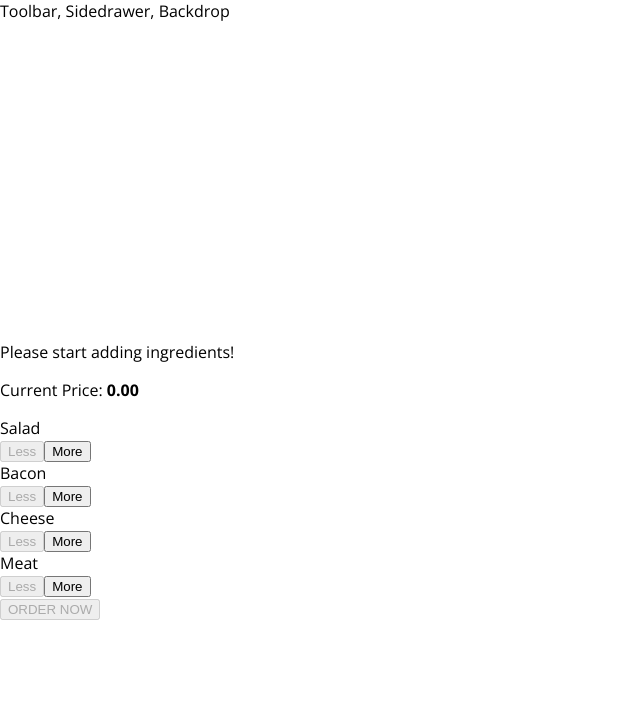
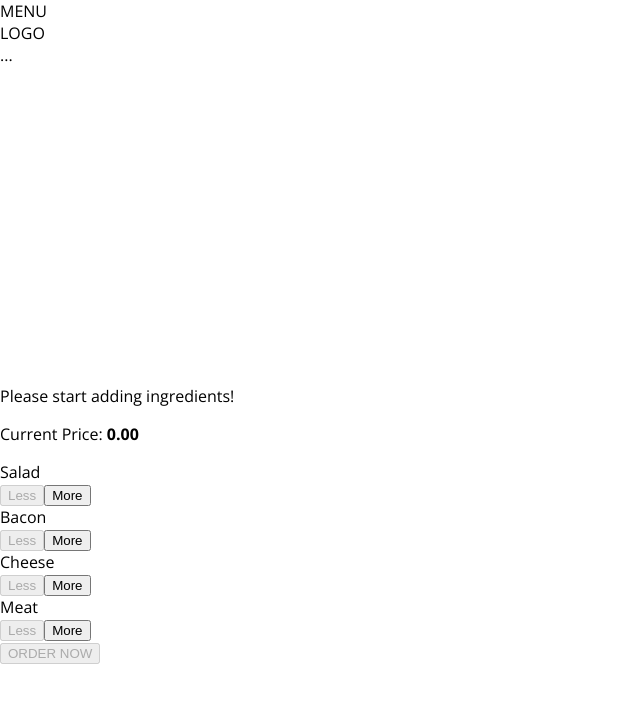
Before and after one commit to prajan11/burger-builder-project-react, a React app: page / in a window 1280 px wide. Shown: the top 702 px of the page, without its empty margins (0-640 px from the left). Built offline with nearby package versions, Linux system fonts and the light colour scheme.

Commit message:
Added toolbar to the application

```diff
--- a/src/components/Layout/Layout.css
+++ b/src/components/Layout/Layout.css
@@ -1,3 +1,3 @@
 .Content {
-  margin-top: 20px;
+  margin-top: 76px;
 }
--- a/src/components/Layout/Layout.js
+++ b/src/components/Layout/Layout.js
@@ -1,10 +1,12 @@
 import React from "react";
 import Aux from "../../hoc/Auxilliary.js";
 import classes from "./Layout.css";
+import Toolbar from "../Navigation/Toolbar/Toolbar.js";
 
 const Layout = (props) => (
   <Aux>
-    <div>Toolbar, Sidedrawer, Backdrop</div>
+    {/* <div>Toolbar, Sidedrawer, Backdrop</div> */}
+    <Toolbar />
     <main className={classes.Content}>{props.children}</main>
   </Aux>
 );
--- /dev/null
+++ b/src/components/Navigation/Toolbar/Toolbar.css
@@ -0,0 +1,18 @@
+.Toolbar {
+  height: 56px;
+  width: 100%;
+  position: fixed;
+  top: 0;
+  left: 0;
+  background-color: #703b09;
+  display: flex;
+  justify-content: space-between;
+  align-items: center;
+  padding: 0 20px;
+  box-sizing: border-box;
+  z-index: 90;
+}
+
+.Toolbar nav {
+  height: 100%;
+}
--- /dev/null
+++ b/src/components/Navigation/Toolbar/Toolbar.js
@@ -0,0 +1,14 @@
+import React from "react";
+import classes from "./Toolbar.css";
+
+const toolbar = (props) => {
+  return (
+    <header className={classes.Toolbar}>
+      <div>MENU</div>
+      <div>LOGO</div>
+      <nav>...</nav>
+    </header>
+  );
+};
+
+export default toolbar;
```
Also changed, not shown: src/components/Logo/Logo.js (added).
